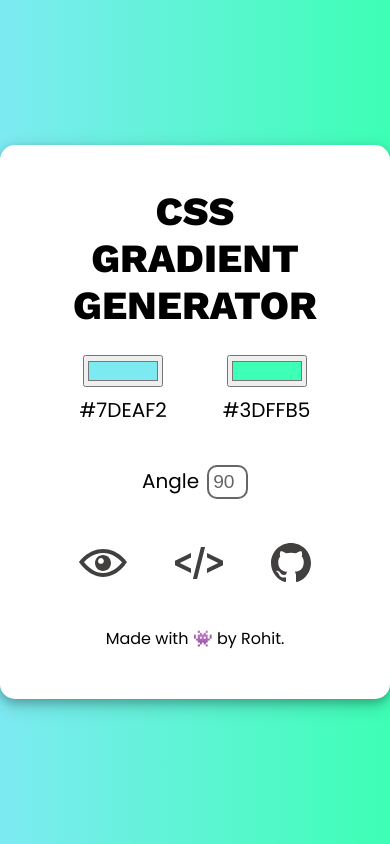
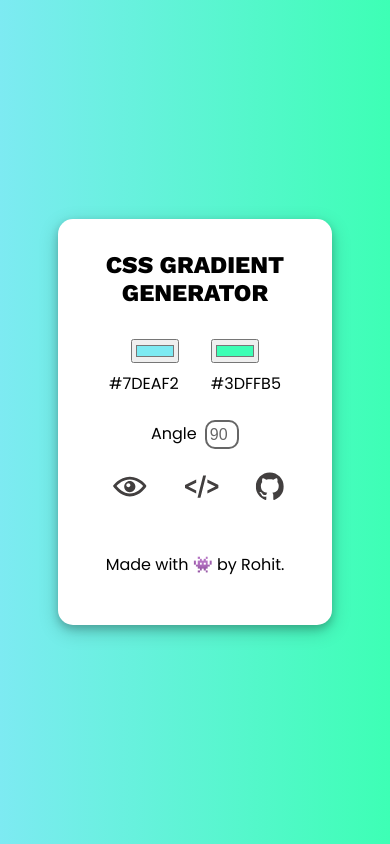
Before and after one commit to oxygen3301/react-gradient-generator, a React (Create React App) app: page / in a window 390 px wide. Built offline with nearby package versions, Linux system fonts and the light colour scheme.

Commit message:
Fixed mobile view

```diff
--- a/src/components/InputCard.module.css
+++ b/src/components/InputCard.module.css
@@ -1,18 +1,15 @@
 .card {
   margin: auto;
   text-align: center;
-
   background-color: white;
   border-radius: 15px;
   box-shadow: 0 4px 8px 0 rgba(0, 0, 0, 0.2), 0 6px 20px 0 rgba(0, 0, 0, 0.19);
   padding-bottom: 2rem;
-
 }
 .card h1 {
   padding: 1rem 4rem 0rem 4rem; /*top right bottom left*/
   font-weight: 800;
   font-size: 3.5rem;
-
 }
 .card input[type="color"] {
   width: 5rem;
@@ -20,8 +17,8 @@
   margin: 0rem 2rem 0.5rem 2rem;
 }
 
-.card p{
-  padding-top : 1rem
+.card p {
+  padding-top: 1rem;
 }
 
 .card input.angle {
@@ -43,33 +40,77 @@ label.colorcode {
   margin: 0rem 1.75rem 3rem 1.75rem;
   font-size: 1.25rem;
 }
-.labels{
+.labels {
   padding-bottom: 2.5rem;
 }
 
-svg{
+svg {
   padding: 2.5rem 1.5rem 0rem 1.5rem; /*top right bottom left*/
   fill: rgb(66, 63, 63);
 }
 
-.section:hover{
-  fill:black;
+.section:hover {
+  fill: black;
   transform: scale(1.15);
 }
-.section{
+.section {
   transition: all 0.15s;
   transform-origin: 50% 50%;
 }
-.hide{
-  display:none;
+.hide {
+  display: none;
 }
 
-.angle_label{
+.angle_label {
   font-size: 1.25rem;
 }
 
 @media only screen and (max-width: 768px) {
-  .card h1{
+  .card h1 {
     font-size: 2.5rem;
+    padding: 1rem 3rem 1rem 3rem;
   }
 }
+@media only screen and (max-width: 480px) {
+  .card h1 {
+    font-size: 1.5rem;
+    padding-bottom: 1rem;
+  }
+  .angle_label {
+    font-size: 1rem;
+    padding-top: 0rem;
+  }
+  .section {
+    transform: scale(0.7);
+    /* padding: 0rem 1rem 0rem 1rem; */
+  }
+  .section:hover {
+    fill: black;
+    transform: scale(1);
+  }
+  .card input[type="color"] {
+    width: 3rem;
+    height: 1.5rem;
+    margin: 0rem 1rem 0.5rem 1rem;
+  }
+  label.colorcode {
+    font-size: 1rem;
+    margin: 0rem 1rem 0rem 1rem;
+  }
+  svg {
+    padding: 1rem 0.5rem 0rem 1rem; /*top right bottom left*/
+    fill: rgb(66, 63, 63);
+  }
+  .card input.angle {
+    width: 1.5em;
+    border: 2px solid #666;
+    margin-left: 0.5rem;
+    color: #666;
+    border-radius: 10px;
+    padding: 0.2rem;
+    font-size: 1rem;
+  }
+  .labels{
+    padding-bottom: 1.5rem;
+  }
+}
```
